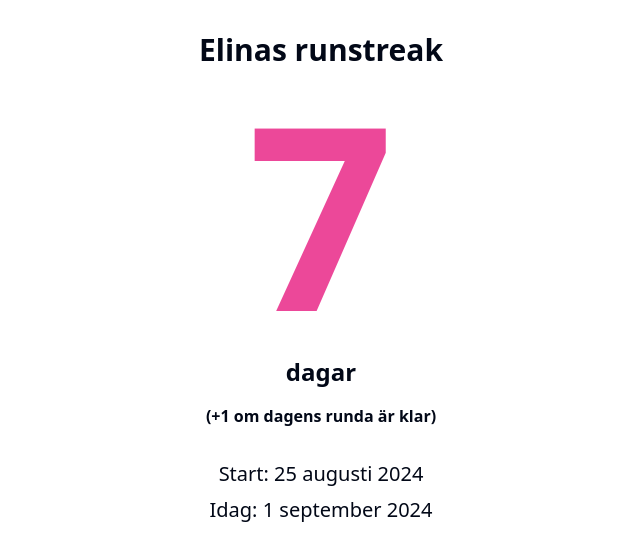
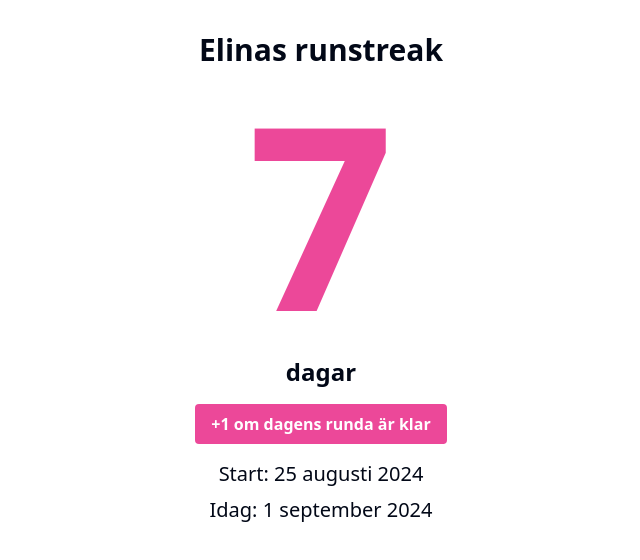
Before and after one commit to anders-brunoson/day-counter-e, a React (Vite) app: page / in a window 1280 px wide. Shown: the top 560 px of the page, without its empty margins (319-959 px from the left). Built offline with nearby package versions, Linux system fonts and the light colour scheme.

Commit message:
Add today button

```diff
--- a/package.json
+++ b/package.json
@@ -18,6 +18,7 @@
     "@radix-ui/react-tabs": "^1.1.0",
     "class-variance-authority": "^0.7.0",
     "clsx": "^2.1.1",
+    "framer-motion": "^11.3.31",
     "lucide-react": "^0.436.0",
     "react": "^18.3.1",
     "react-dom": "^18.3.1",
--- a/src/components/DayCounterE.jsx
+++ b/src/components/DayCounterE.jsx
@@ -1,8 +1,11 @@
 import React, { useState, useEffect } from 'react';
+import { motion } from 'framer-motion';
 
 const Counter = () => {
   const [days, setDays] = useState(0);
   const [currentDate, setCurrentDate] = useState(new Date());
+  const [additionalDay, setAdditionalDay] = useState(0);
+  const [buttonDisabled, setButtonDisabled] = useState(false);
   const startDate = new Date('2024-08-25');
 
   useEffect(() => {
@@ -11,11 +14,11 @@ const Counter = () => {
       setCurrentDate(now);
       const timeDifference = now - startDate;
       const daysDifference = Math.floor(timeDifference / (1000 * 60 * 60 * 24));
-      setDays(Math.max(0, daysDifference)); // Removed the +1 to exclude today
+      setDays(Math.max(0, daysDifference));
     };
 
-    updateDays(); // Initial update
-    const timer = setInterval(updateDays, 1000 * 60 * 60); // Update every hour
+    updateDays();
+    const timer = setInterval(updateDays, 1000 * 60 * 60);
 
     return () => clearInterval(timer);
   }, []);
@@ -29,21 +32,42 @@ const Counter = () => {
     }).format(date);
   };
 
+  const handleAddDay = () => {
+    setAdditionalDay(1);
+    setButtonDisabled(true);
+  };
+
   const largeText = {
     fontSize: '16rem',
     fontWeight: 'bold',
     marginTop: '-3rem',
     marginBottom: '-3rem',
-    color: '#ec4899', // Tailwind's pink-500 color
+    color: '#ec4899',
   };
 
   return (
     <div className="flex flex-col items-center justify-center">
       <h1 className="text-3xl font-bold">Elinas runstreak</h1>
       <div className="text-center">
-        <p style={largeText}>{days}</p>
+        <motion.p
+          style={largeText}
+          key={days + additionalDay}
+          initial={{ opacity: 0, y: -20 }}
+          animate={{ opacity: 1, y: 0 }}
+          transition={{ duration: 0.5 }}
+        >
+          {days + additionalDay}
+        </motion.p>
         <p className="text-2xl font-semibold mb-4">dagar</p>
-        <p className="text-1xl font-semibold mb-4">(+1 om dagens runda är klar)</p>
+        <button
+          onClick={handleAddDay}
+          className={`bg-pink-500 text-white font-bold py-2 px-4 rounded transition duration-300 ease-in-out ${
+            buttonDisabled ? 'opacity-50 cursor-not-allowed' : 'hover:bg-pink-600'
+          }`}
+          disabled={buttonDisabled}
+        >
+          {buttonDisabled ? 'Dagens runda räknad' : '+1 om dagens runda är klar'}
+        </button>
       </div>
       <p className="text-xl mt-4">Start: {formatDate(startDate)}</p>
       <p className="text-xl mt-2">Idag: {formatDate(currentDate)}</p>
```
Also changed, not shown: 1 other file (tests, documents, lock files or other folders).
